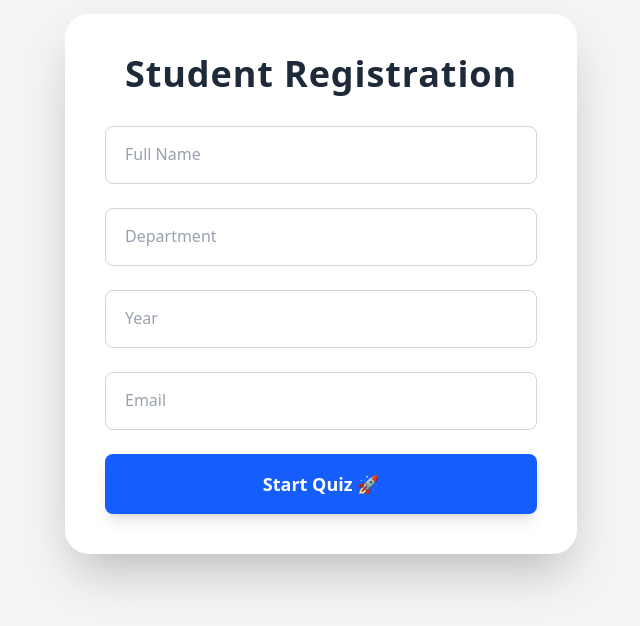
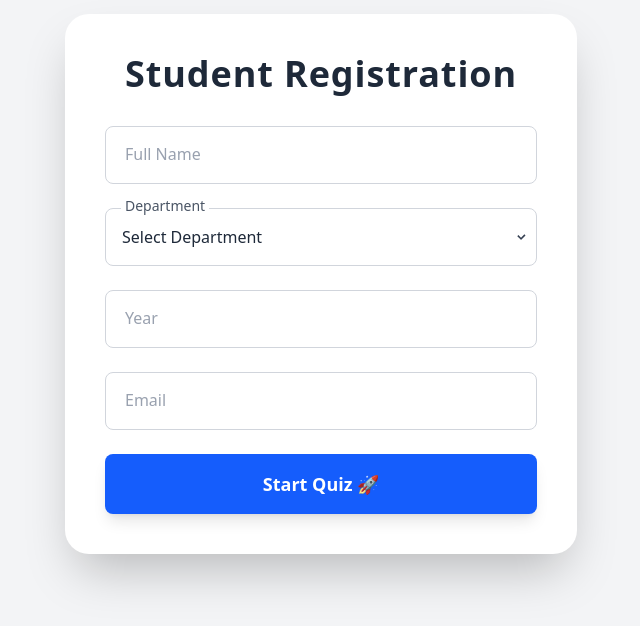
Before and after one commit to Dhanush20040529/npr-quiz, a React (Vite) app in the folder frontend/client/: page / in a window 1280 px wide. Shown: the part 116-742 px from the top of the page, without its empty margins (319-959 px from the left). Built offline with nearby package versions, Linux system fonts and the light colour scheme.

Commit message:
updated correction

```diff
--- a/frontend/client/src/pages/QuizPage.jsx
+++ b/frontend/client/src/pages/QuizPage.jsx
@@ -153,6 +153,7 @@ useEffect(() => {
               <label key={i} className="flex items-center p-3 rounded-lg cursor-pointer transition-colors duration-200 hover:bg-gray-200">
                 <input
                   type="radio"
+                  required
                   name={`question-${index}`}
                   value={opt}
                   checked={answers[index] === opt}
--- a/frontend/client/src/pages/StudentForm.jsx
+++ b/frontend/client/src/pages/StudentForm.jsx
@@ -95,7 +95,7 @@ const StudentForm = () => {
 
   return (
    <div className="bg-gray-100 min-h-screen flex items-center justify-center p-8">
-      <div className="bg-white p-10 rounded-3xl shadow-2xl max-w-lg w-full ">
+  <div className="bg-white p-10 rounded-3xl shadow-2xl max-w-lg w-full">
     <h1 className="text-4xl font-extrabold text-center text-gray-800 mb-8 tracking-wide">
       Student Registration
     </h1>
@@ -121,25 +121,37 @@ const StudentForm = () => {
           Full Name
         </label>
       </div>
+
+      {/* Updated Department Dropdown */}
       <div className="relative">
-            <input
-              type="text"
+        <select
           name="department"
-              placeholder=" "
           value={form.department}
           onChange={handleChange}
           required
-              className="peer w-full p-4 text-gray-800 border border-gray-300 rounded-lg placeholder-transparent focus:outline-none focus:ring-2 focus:ring-blue-500 transition-colors"
-            />
+          className="peer w-full p-4 text-gray-800 border border-gray-300 rounded-lg focus:outline-none focus:ring-2 focus:ring-blue-500 transition-colors appearance-none"
+        >
+          <option value="" disabled hidden>
+            Select Department
+          </option>
+          <option value="IT">IT</option>
+
+        </select>
+        {/* Custom arrow for dropdown */}
+        <div className="pointer-events-none absolute inset-y-0 right-0 flex items-center px-2 text-gray-700">
+          <svg className="fill-current h-4 w-4" xmlns="http://www.w3.org/2000/svg" viewBox="0 0 20 20">
+            <path d="M9.293 12.95l.707.707L15.657 8l-1.414-1.414L10 10.828 6.757 7.586 5.343 9l4.243 4.243z" />
+          </svg>
+        </div>
         <label
           htmlFor="department"
           className="absolute left-4 -top-3 text-sm text-gray-600 bg-white px-1 transition-all
-              peer-placeholder-shown:text-base peer-placeholder-shown:text-gray-400 peer-placeholder-shown:top-4
           peer-focus:-top-3 peer-focus:text-blue-600 peer-focus:text-sm"
         >
           Department
         </label>
       </div>
+
       <div className="relative">
         <input
           type="text"
```
Lines whose indentation alone changed are shown as unchanged.
